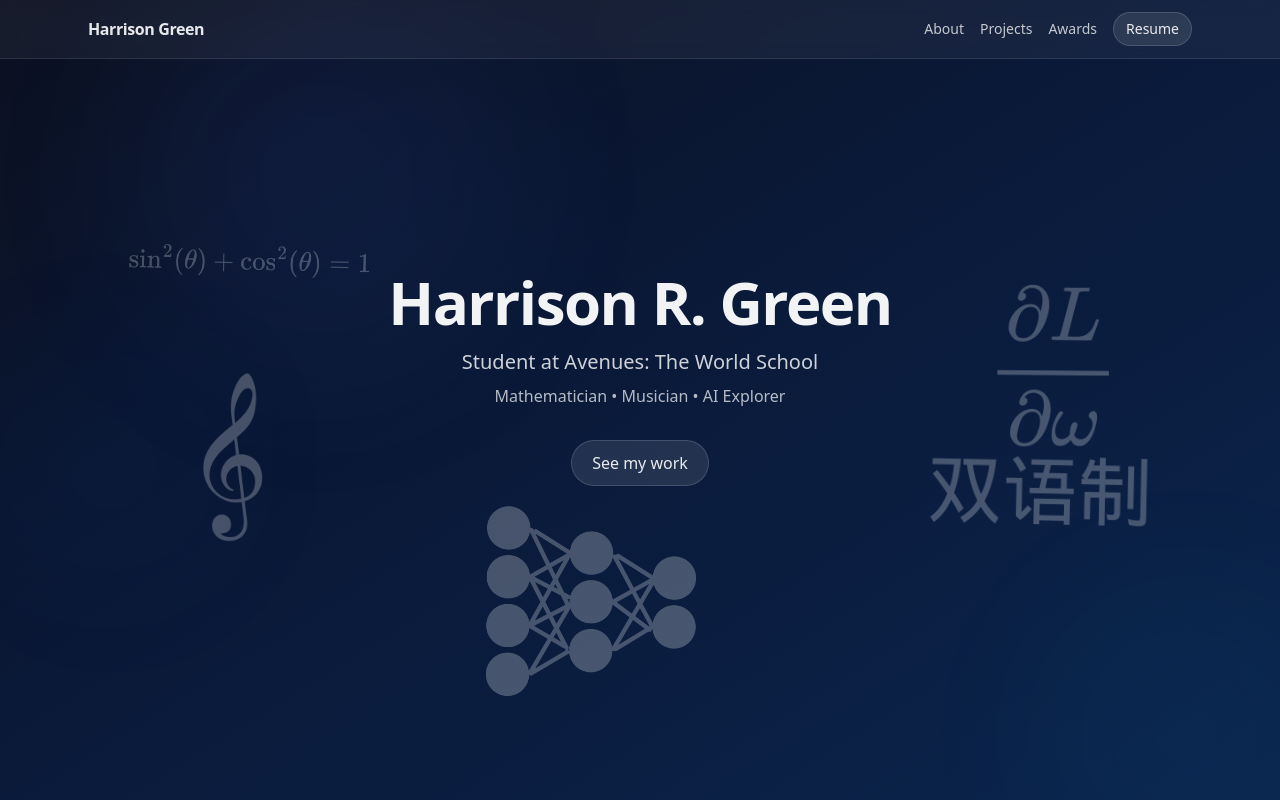
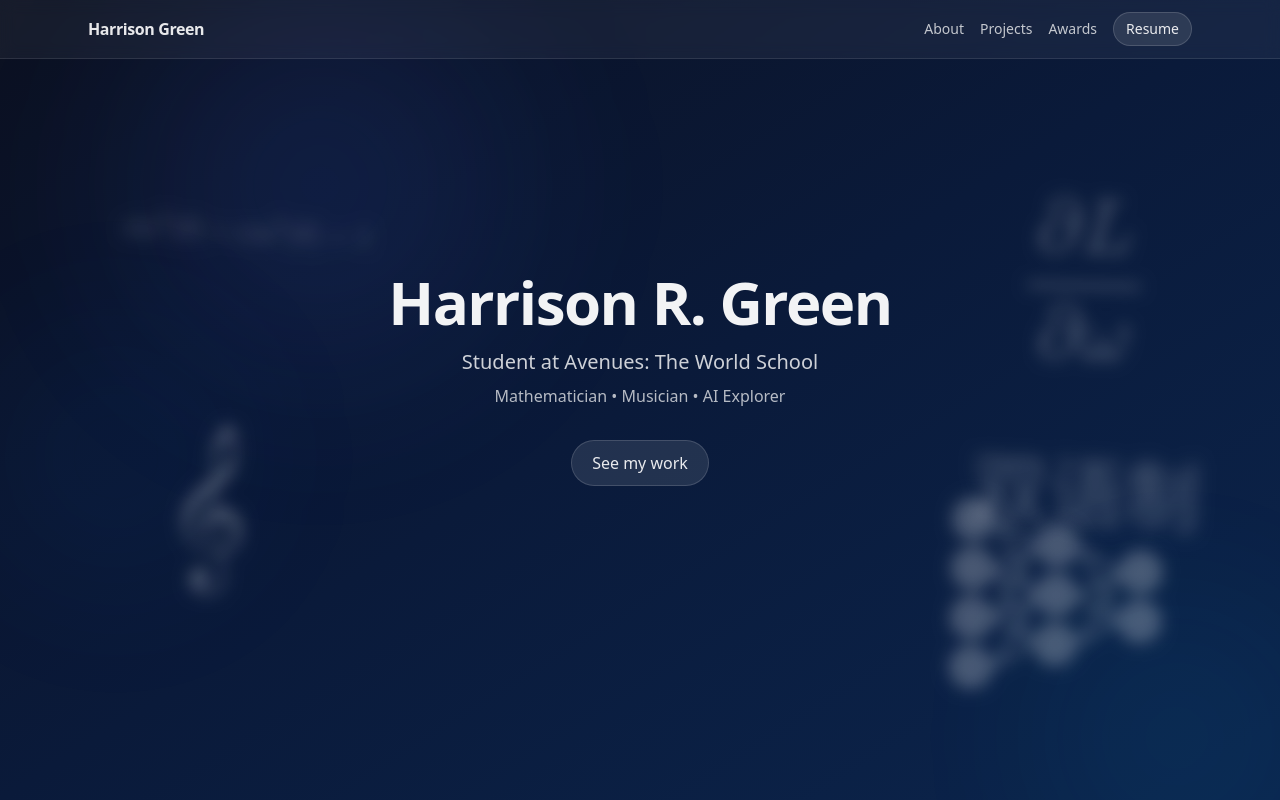
Before and after one commit to bingst0n/bingst0n.github.io, a Next.js app: page / in a window 1280 px wide. Built offline with nearby package versions, Linux system fonts and the light colour scheme.

Commit message:
site update

```diff
--- a/app/globals.css
+++ b/app/globals.css
@@ -123,18 +123,18 @@
 
 /* Subtle animated background blobs */
 @keyframes glow-blob-1 {
-  0%, 100% { opacity: 0.24; transform: translate(-50%, 0) scale(1); }
-  50% { opacity: 0.45; transform: translate(-50%, 18px) scale(1.06); }
+  0%, 100% { opacity: 0.34; transform: translate(-50%, 0) scale(1); }
+  50% { opacity: 0.6; transform: translate(-50%, 28px) scale(1.08); }
 }
 
 @keyframes glow-blob-2 {
-  0%, 100% { opacity: 0.16; transform: translate(0, 0) scale(1); }
-  50% { opacity: 0.34; transform: translate(-16px, 14px) scale(1.07); }
+  0%, 100% { opacity: 0.22; transform: translate(0, 0) scale(1); }
+  50% { opacity: 0.45; transform: translate(-24px, 18px) scale(1.09); }
 }
 
 @keyframes glow-blob-3 {
-  0%, 100% { opacity: 0.18; transform: translate(0, 0) scale(1); }
-  50% { opacity: 0.36; transform: translate(14px, -12px) scale(1.05); }
+  0%, 100% { opacity: 0.26; transform: translate(0, 0) scale(1); }
+  50% { opacity: 0.5; transform: translate(20px, -18px) scale(1.08); }
 }
 
 .bg-blob-1 { animation: glow-blob-1 9s ease-in-out infinite; }
@@ -144,9 +144,9 @@
 /* Slow drift for decorative graphics */
 @keyframes drift {
   0% { transform: translate3d(0, 0, 0) rotate(0deg) scale(1); }
-  50% { transform: translate3d(10px, -10px, 0) rotate(1.5deg) scale(1.02); }
+  50% { transform: translate3d(24px, -24px, 0) rotate(3deg) scale(1.04); }
   100% { transform: translate3d(0, 0, 0) rotate(0deg) scale(1); }
 }
-.drift-slow { animation: drift 16s ease-in-out infinite; }
-.drift-slower { animation: drift 22s ease-in-out infinite; }
-.drift-slowest { animation: drift 28s ease-in-out infinite; }
+.drift-slow { animation: drift 14s ease-in-out infinite; }
+.drift-slower { animation: drift 18s ease-in-out infinite; }
+.drift-slowest { animation: drift 24s ease-in-out infinite; }
--- a/app/page.tsx
+++ b/app/page.tsx
@@ -12,7 +12,7 @@ export default function Home() {
           alt=""
           width={260}
           height={260}
-          className="absolute top-10 left-6 opacity-25 drift-slow select-none"
+          className="absolute top-6 left-2 opacity-25 drift-slow select-none blur-sm"
           priority={false}
         />
         <Image
@@ -20,7 +20,7 @@ export default function Home() {
           alt=""
           width={220}
           height={220}
-          className="absolute top-40 right-8 opacity-25 drift-slowest select-none"
+          className="absolute top-20 right-2 opacity-25 drift-slowest select-none blur-sm"
           priority={false}
         />
         <Image
@@ -28,7 +28,7 @@ export default function Home() {
           alt=""
           width={200}
           height={200}
-          className="absolute bottom-24 left-10 opacity-25 drift-slower select-none"
+          className="absolute bottom-8 left-2 opacity-25 drift-slower select-none blur-sm"
           priority={false}
         />
         <Image
@@ -36,7 +36,7 @@ export default function Home() {
           alt=""
           width={240}
           height={240}
-          className="absolute bottom-10 right-10 opacity-25 drift-slow select-none"
+          className="absolute bottom-6 right-2 opacity-25 drift-slow select-none blur-sm"
           priority={false}
         />
         <Image
@@ -44,7 +44,7 @@ export default function Home() {
           alt=""
           width={260}
           height={260}
-          className="absolute top-1/2 left-1/2 -translate-x-[70%] translate-y-24 opacity-25 drift-slowest select-none"
+          className="absolute top-1/2 left-[75%] translate-y-24 opacity-25 drift-slowest select-none blur-sm"
           priority={false}
         />
       </div>
```
